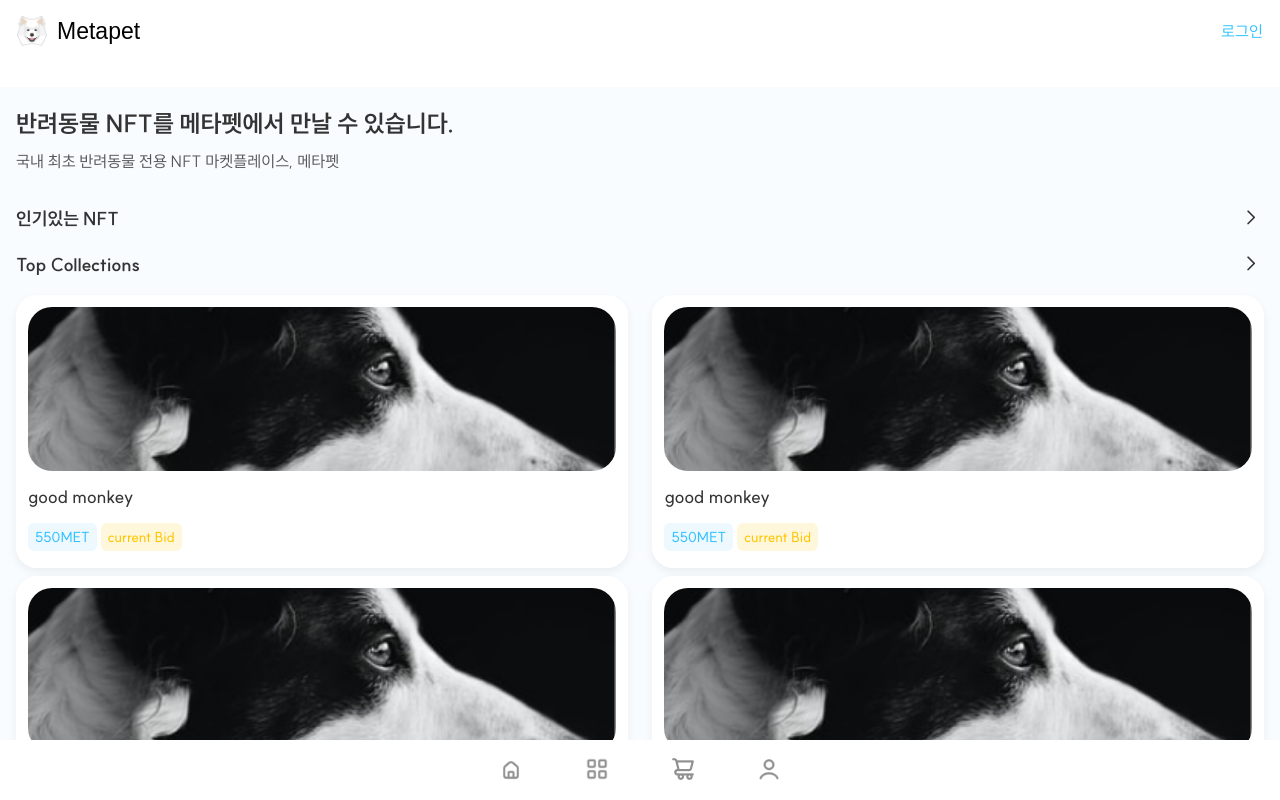
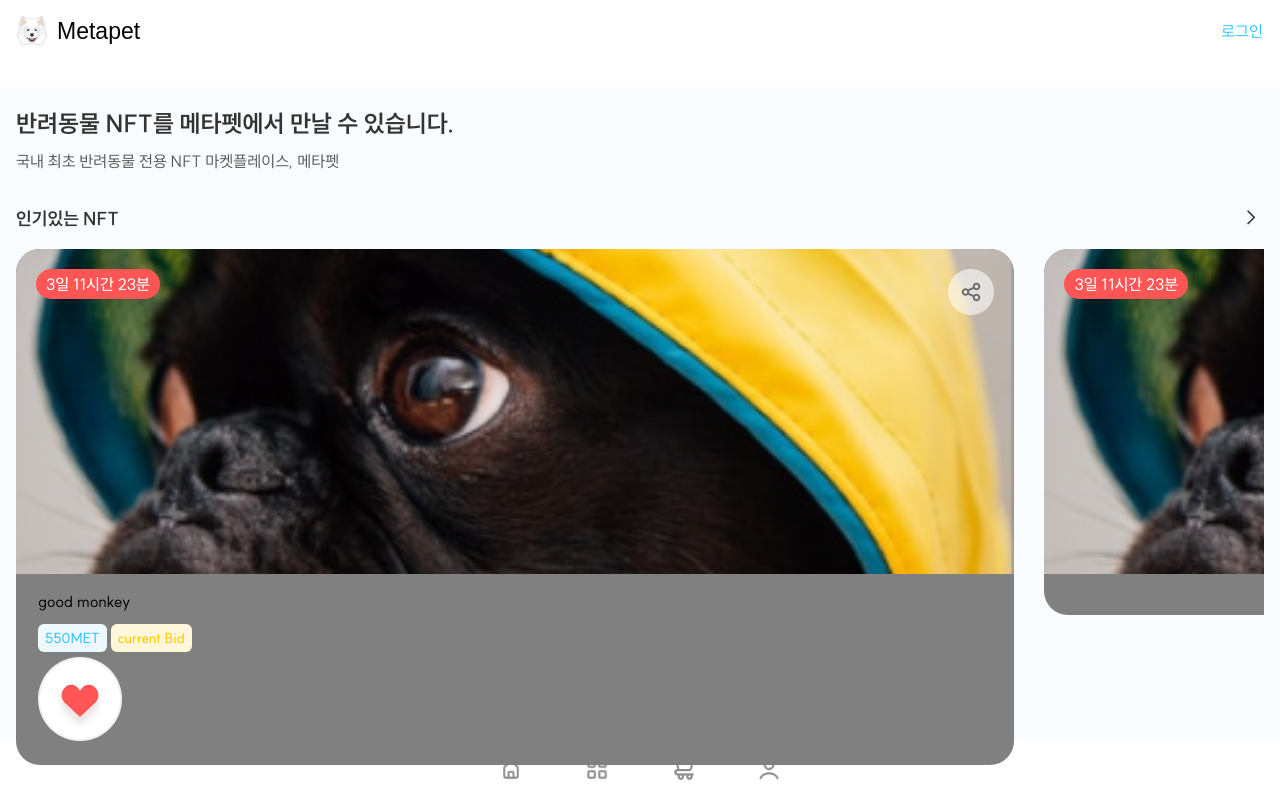
Before and after one commit to KimDongSin/metaPetShop, a React (Create React App) app: page / in a window 1280 px wide. Shown: the top 800 px of the page. Built offline with nearby package versions, Linux system fonts and the light colour scheme; the HTML template or start-up script is replaced by a standard one.

Commit message:
스와이퍼 임시 저장

```diff
--- a/src/pages/home/home.js
+++ b/src/pages/home/home.js
@@ -3,6 +3,7 @@ import Title from "../../components/title/title";
 import More from "../../components/more/more";
 import Collection from "./ui/collection";
 import Celeb from "./ui/celeb";
+import Swipe from "./ui/swipe";
 
 
 const Wrapper = styled.div`
@@ -18,7 +19,12 @@ function Home() {
     return (
         <Wrapper>
             <Title title="반려동물 NFT를 메타펫에서 만날 수 있습니다." sub="국내 최초 반려동물 전용 NFT 마켓플레이스, 메타펫" />
-            <More title="인기있는 NFT" />
+
+            <Section>
+                <More title="인기있는 NFT" />
+                <Swipe />
+            </Section>
+
 
             <Section>
                 <More title="Top Collections" />
--- /dev/null
+++ b/src/pages/home/ui/swipe.js
@@ -0,0 +1,168 @@
+import styled from "styled-components";
+import { Swiper, SwiperSlide } from 'swiper/react';
+import sampleImg from '../../../assets/images/common/dog_sample3.png';
+import share from '../../../assets/images/common/item_share_icon.png';
+import likeOn from '../../../assets/images/common/like_on.png';
+import likeOff from '../../../assets/images/common/like_off.png';
+
+import 'swiper/css';
+import { Link } from "react-router-dom";
+import Tag from "./tag";
+
+const Wrapper = styled.div`
+    ul {
+        width: 100%;
+        height: 100%;
+        display: flex;
+        justify-content: space-between;
+        align-items: center;
+        flex-wrap: wrap;
+    }
+`;
+
+const SlideItem = styled(SwiperSlide)`
+    width: 80%;
+    background: gray;
+    border-radius: 24px;
+    overflow: hidden;
+
+`;
+
+const ItemImg = styled.div`
+
+    & > img {
+        object-fit: cover;
+        width: 100%;
+        height: 325px;
+    }
+
+    span {
+        top: 20px;
+        left: 20px;
+        display: block;
+        position: absolute;
+        background: #FF5555;
+        border-radius: 15px;
+        font-size: 16px;
+        font-weight: 500;
+        line-height: 20px;
+        color: #FFFFFF;
+        padding: 5px 10px;
+
+
+    }
+
+    button {
+        padding: 0;
+        position: absolute;
+        top: 20px;
+        right: 20px;
+        width: 46px;
+        height: 46px;
+        border-radius: 100%;
+        background: none;
+
+        & > img {
+            width: 46px;
+            height: 46px;
+
+        }
+    }
+
+`;
+
+
+const ItemInfo = styled.div`
+    padding: 17px 22px 22px;
+`;
+
+const ItemTitle = styled.div`
+
+`;
+const ItemLike = styled.div`
+
+`;
+
+
+
+
+
+
+
+
+
+
+
+
+
+
+function Swipe() {
+
+    // Link 이동 방지
+    const handleClick = (e) => {
+        e.preventDefault(); // Link 이동 방지
+
+    };
+    return (
+        <>
+            <Swiper
+                slidesPerView={'auto'}
+                spaceBetween={30}
+                className="mySwiper"
+            >
+                <SlideItem>
+                    <Link to="/a">
+                        <ItemImg>
+                            <img src={sampleImg} />
+                            <span>3일 11시간 23분</span>
+                            <button onClick={handleClick}><img src={share} /></button>
+                        </ItemImg>
+
+                        <ItemInfo>
+                            <ItemTitle>
+                                <span>good monkey</span>
+                                <Tag />
+                            </ItemTitle>
+
+                            <ItemLike>
+                                <img src={likeOn}/>
+                            </ItemLike>
+                        </ItemInfo>
+                    </Link>
+
+                </SlideItem>
+                <SlideItem>
+                    <Link to="/a">
+                        <ItemImg>
+                            <img src={sampleImg} />
+                            <span>3일 11시간 23분</span>
+                            <button onClick={handleClick}><img src={share} /></button>
+                        </ItemImg>
+
+                        <ItemInfo>
+                            <ItemTitle>
+
+                            </ItemTitle>
+                            <ItemLike>
+
+                            </ItemLike>
+                        </ItemInfo>
+                    </Link>
+
+                </SlideItem>
+
+
+                <SlideItem>Slide 2</SlideItem>
+                <SlideItem>Slide 3</SlideItem>
+                <SlideItem>Slide 4</SlideItem>
+                <SlideItem>Slide 5</SlideItem>
+                <SlideItem>Slide 6</SlideItem>
+                <SlideItem>Slide 7</SlideItem>
+                <SlideItem>Slide 8</SlideItem>
+                <SlideItem>Slide 9</SlideItem>
+            </Swiper>
+        </>
+    )
+}
+
+export default Swipe;
```
Also changed, not shown: src/assets/images/common/item_share_icon.png (added).
